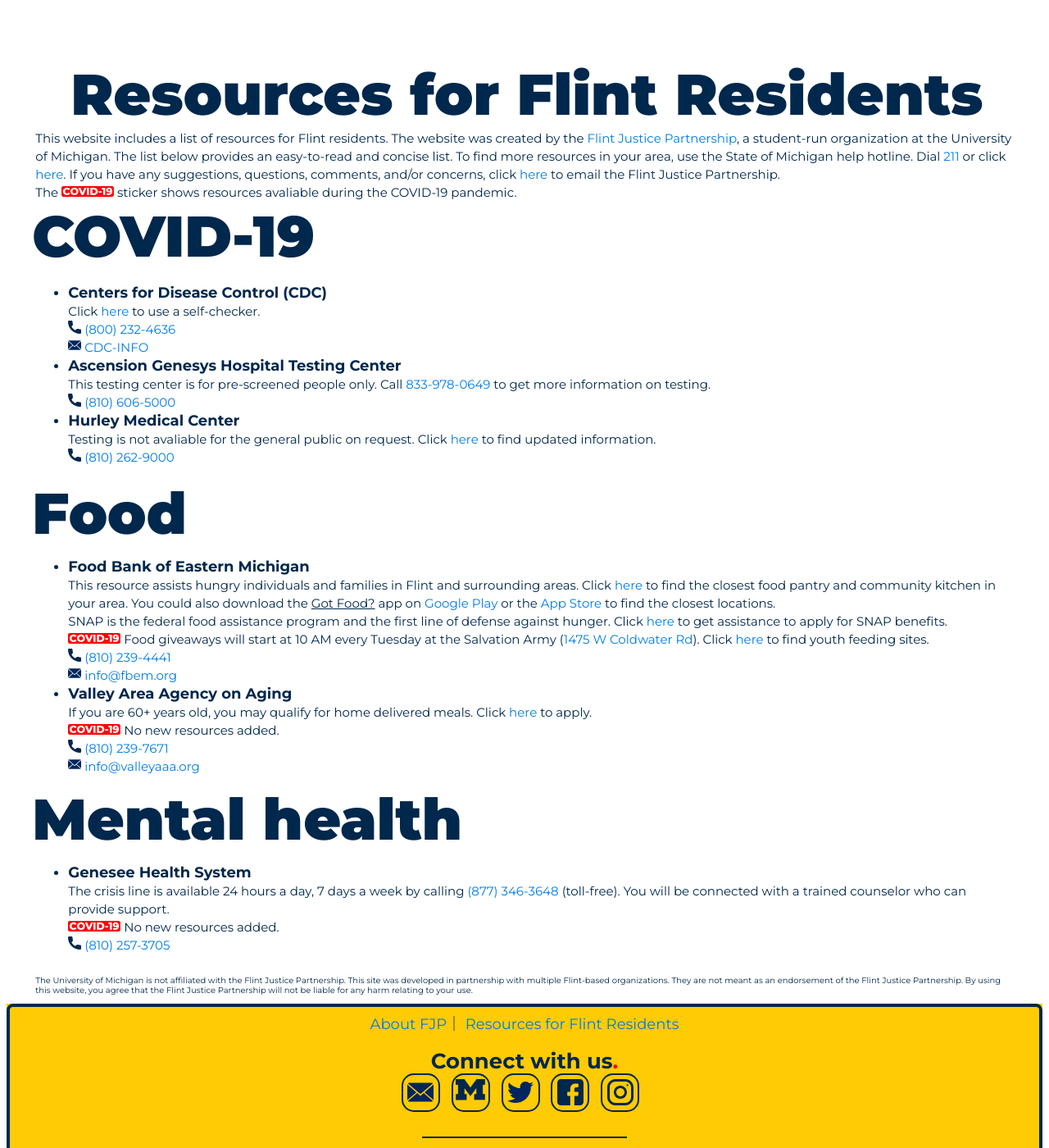
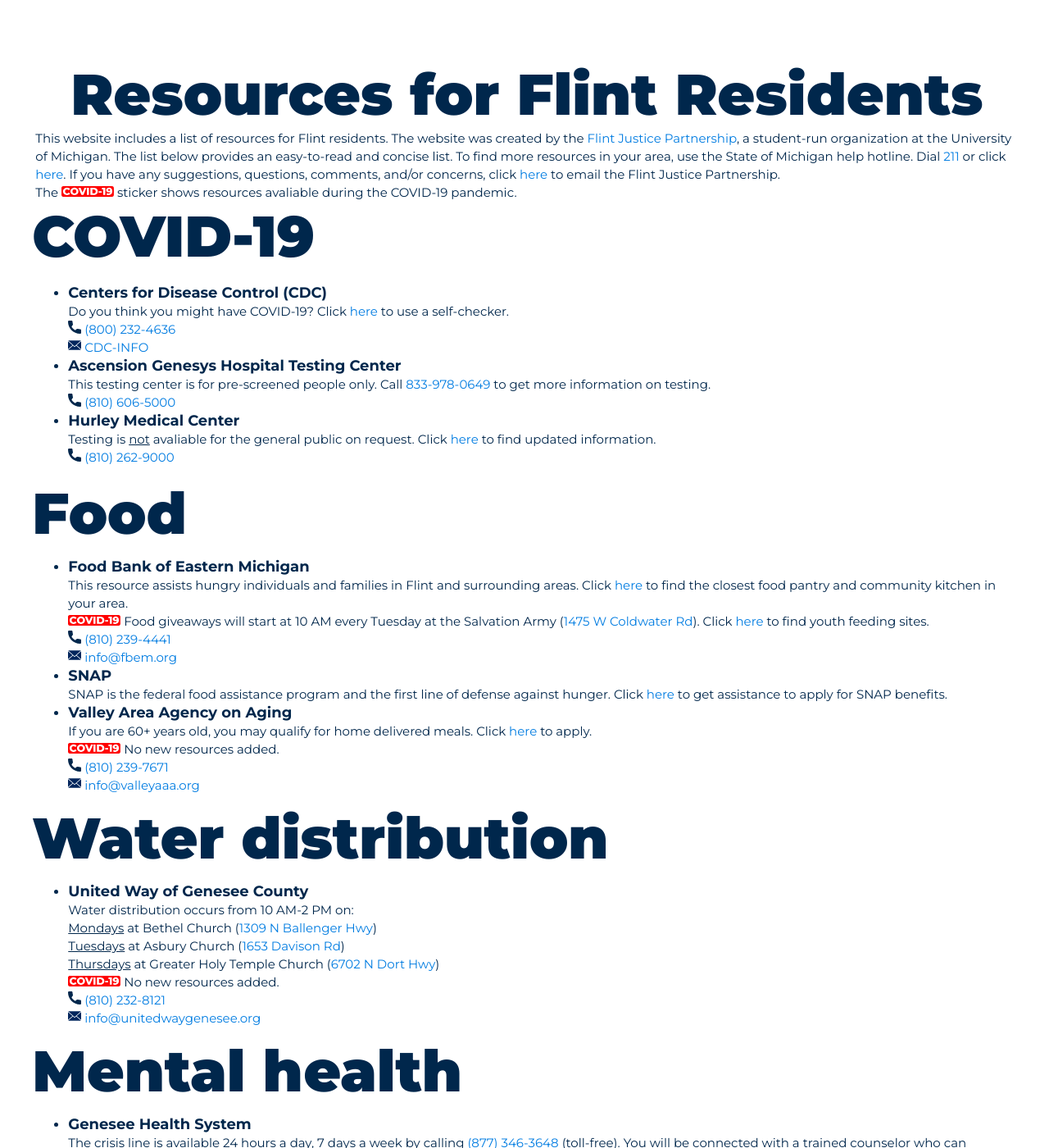
Before and after one commit to umichfjp/umichfjp.github.io, a Jekyll site: the page built from pages/resources.html, in a window 1280 px wide and 1400 px high. Shown: the whole window at 82% size. Built offline with Jekyll 4.4.1, drawn with Linux system fonts in a browser that asks for light colours.

Commit message:
Update resources.html

```diff
--- a/pages/resources.html
+++ b/pages/resources.html
@@ -25,9 +25,9 @@ title: Flint Justice Partnership Official Website
         <ul>
           <li>
             <b><big>Centers for Disease Control (CDC)</big></b>
-            <br />Click <a href="https://www.cdc.gov/coronavirus/2019-ncov/symptoms-testing/index.html#cdc-chat-bot-open">here</a> to use a self-checker.
+            <br />Do you think you might have COVID-19? Click <a href="https://www.cdc.gov/coronavirus/2019-ncov/symptoms-testing/index.html#cdc-chat-bot-open" target="_blank">here</a> to use a self-checker.
             <br /><img src="https://umichfjp.github.io/assets/icons/phone.svg" alt="Phone" style="width:16px;"> <a href="tel:+1800-232-4636">(800) 232-4636</a>
-            <br /><img src="https://umichfjp.github.io/assets/icons/mail.svg" alt="Mail" style="width:16px;"> <a href="https://wwwn.cdc.gov/dcs/contactus/form">CDC-INFO</a>
+            <br /><img src="https://umichfjp.github.io/assets/icons/mail.svg" alt="Mail" style="width:16px;"> <a href="https://wwwn.cdc.gov/dcs/contactus/form" target="_blank">CDC-INFO</a>
           </li>
           <li>
             <b><big>Ascension Genesys Hospital Testing Center</big></b>
@@ -36,7 +36,7 @@ title: Flint Justice Partnership Official Website
           </li>
           <li>
             <b><big>Hurley Medical Center</big></b>
-            <br />Testing is not avaliable for the general public on request. Click <a href="https://www.hurleymc.com/patients-and-visitors/coronavirus-updates/">here</a> to find updated information.
+            <br />Testing is <u>not</u> avaliable for the general public on request. Click <a href="https://www.hurleymc.com/patients-and-visitors/coronavirus-updates/">here</a> to find updated information.
             <br /><img src="https://umichfjp.github.io/assets/icons/phone.svg" alt="Phone" style="width:16px;"> <a href="tel:+1810-262-9000">(810) 262-9000</a>
           </li>
         </ul>
@@ -48,11 +48,15 @@ title: Flint Justice Partnership Official Website
         <h3>
           <li>
             <b><big>Food Bank of Eastern Michigan</big></b>
-            <br />This resource assists hungry individuals and families in Flint and surrounding areas. Click <a href="https://www.fbem.org/where-to-get-food/find-a-food-pantry/#agency-locator" target="_blank">here</a> to find the closest food pantry and community kitchen in your area. You could also download the <u>Got Food?</u> app on <a href="https://play.google.com/store/apps/details?id=com.us.gotfood" target="_blank">Google Play</a> or the <a href="https://itunes.apple.com/us/app/got-food/id1039258641?mt=8" target="_blank">App Store</a> to find the closest locations.
-            <br />SNAP is the federal food assistance program and the first line of defense against hunger. Click <a href="https://secure.feedingamerica.org/site/SPageServer?pagename=GSNAP_Survey&s_src=X17YFLINT&s_subsrc=%7bdevice%7d&s_keyword=%7bkeyword%7d" target="_blank">here</a> to get assistance to apply for SNAP benefits.
+            <br />This resource assists hungry individuals and families in Flint and surrounding areas. Click <a href="https://www.fbem.org/where-to-get-food/find-a-food-pantry/#agency-locator" target="_blank">here</a> to find the closest food pantry and community kitchen in your area.
             <br /><img src="https://umichfjp.github.io/assets/icons/covid.svg" alt="covid-19" style="width:64px;"> Food giveaways will start at 10 AM every Tuesday at the Salvation Army (<a href="https://goo.gl/maps/Au8dX9RTKAHvJbTt7" target="_blank">1475 W Coldwater Rd</a>). Click <a href="https://www.mcgi.state.mi.us/schoolnutrition/" target="_blank">here</a> to find youth feeding sites.
             <br /><img src="https://umichfjp.github.io/assets/icons/phone.svg" alt="Phone" style="width:16px;"> <a href="tel:+1810-239-4441">(810) 239-4441</a>
             <br /><img src="https://umichfjp.github.io/assets/icons/mail.svg" alt="Mail" style="width:16px;"> <a href="mailto:info@fbem.org">info@fbem.org</a>
+          </li>
+
+          <li>
+            <b><big>SNAP</big></b>
+            <br />SNAP is the federal food assistance program and the first line of defense against hunger. Click <a href="https://secure.feedingamerica.org/site/SPageServer?pagename=GSNAP_Survey&s_src=X17YFLINT&s_subsrc=%7bdevice%7d&s_keyword=%7bkeyword%7d" target="_blank">here</a> to get assistance to apply for SNAP benefits.
           </li>
 
           <li>
@@ -61,6 +65,23 @@ title: Flint Justice Partnership Official Website
             <br /><img src="https://umichfjp.github.io/assets/icons/covid.svg" alt="covid-19" style="width:64px;"> No new resources added.
             <br /><img src="https://umichfjp.github.io/assets/icons/phone.svg" alt="Phone" style="width:16px;"> <a href="tel:+1810-239-7671">(810) 239-7671</a>
             <br /><img src="https://umichfjp.github.io/assets/icons/mail.svg" alt="Mail" style="width:16px;"> <a href="mailto:info@valleyaaa.org">info@valleyaaa.org</a>
+          </li>
+        </h3>
+        </ul>
+
+
+        <div class="titlere">Water distribution</div>
+        <ul>
+        <h3>
+          <li>
+            <b><big>United Way of Genesee County</big></b>
+            <br />Water distribution occurs from 10 AM-2 PM on:
+            <br /><u>Mondays</u> at Bethel Church (<a href="https://goo.gl/maps/hh6MeEViJMpJLiSq5" target="_blank">1309 N Ballenger Hwy</a>)
+            <br /><u>Tuesdays</u> at Asbury Church (<a href="https://goo.gl/maps/mdrFnsXf3gg1RYyE9" target="_blank">1653 Davison Rd</a>)
+            <br /><u>Thursdays</u> at Greater Holy Temple Church (<a href="https://goo.gl/maps/PfTomXK2b5iB4rC46" target="_blank">6702 N Dort Hwy</a>)
+            <br /><img src="https://umichfjp.github.io/assets/icons/covid.svg" alt="covid-19" style="width:64px;"> No new resources added.
+            <br /><img src="https://umichfjp.github.io/assets/icons/phone.svg" alt="Phone" style="width:16px;"> <a href="tel:+1810-232-8121">(810) 232-8121</a>
+            <br /><img src="https://umichfjp.github.io/assets/icons/mail.svg" alt="Mail" style="width:16px;"> <a href="mailto:info@unitedwaygenesee.org">info@unitedwaygenesee.org</a>
           </li>
         </h3>
         </ul>
```
